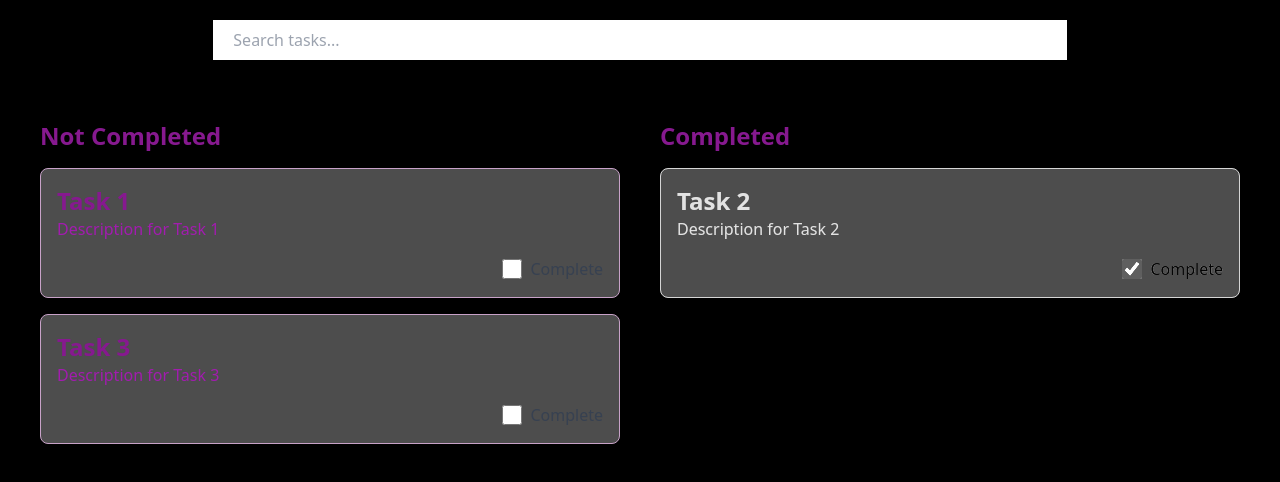
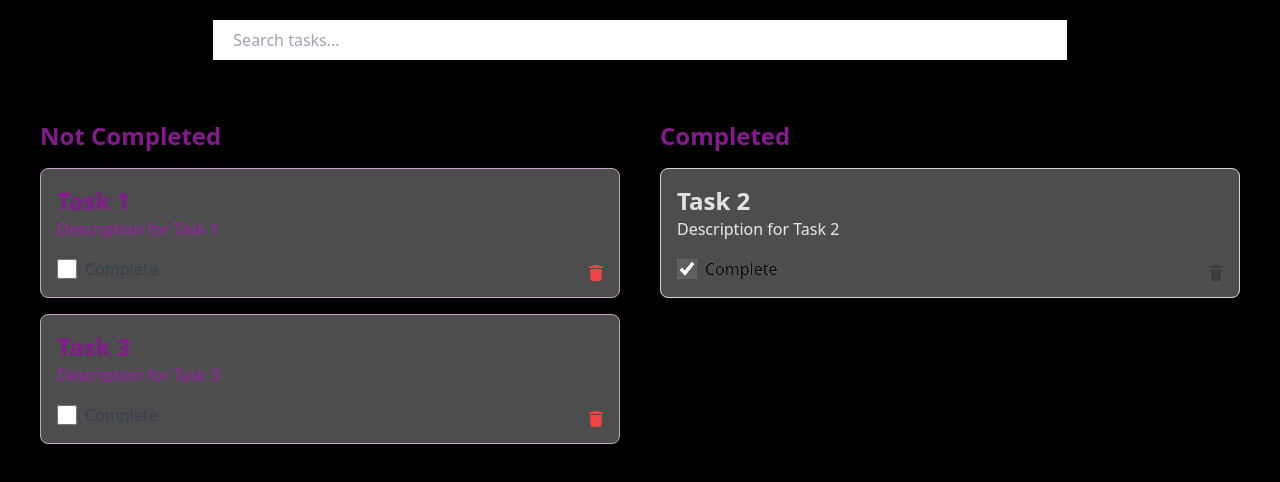
Before and after one commit to mdbudnick/todo-nextjs, a Next.js app: page / in a window 1280 px wide. Shown: the top 482 px of the page. Built offline with nearby package versions, Linux system fonts and the light colour scheme.

Commit message:
Add delete with confirmation to TaskCards

```diff
--- a/app/components/TaskCard.tsx
+++ b/app/components/TaskCard.tsx
@@ -1,18 +1,27 @@
 'use client'
 import React, { useEffect, useRef, useState } from 'react'
 import Task from '../types/Task'
+import { FontAwesomeIcon } from '@fortawesome/react-fontawesome'
+import { faTrash } from '@fortawesome/free-solid-svg-icons'
 
 interface TaskProps {
   task: Task
   onComplete: (taskId: string | number) => void
   onUpdateTask: (taskId: string | number, updatedTask: Partial<Task>) => void
+  onDelete: (taskId: string) => void
 }
 
-const TaskCard: React.FC<TaskProps> = ({ task, onComplete, onUpdateTask }) => {
+const TaskCard: React.FC<TaskProps> = ({
+  task,
+  onComplete,
+  onUpdateTask,
+  onDelete,
+}) => {
   const [isEditingTitle, setIsEditingTitle] = useState(false)
   const [isEditingDescription, setIsEditingDescription] = useState(false)
   const [updatedTitle, setUpdatedTitle] = useState(task.title)
   const [updatedDescription, setUpdatedDescription] = useState(task.description)
+  const [showDeleteConfirmation, setShowDeleteConfirmation] = useState(false)
 
   const handleComplete = () => {
     onComplete(task.id)
@@ -62,6 +71,19 @@ const TaskCard: React.FC<TaskProps> = ({ task, onComplete, onUpdateTask }) => {
 
   const handleDescriptionChange = (e: React.ChangeEvent<HTMLInputElement>) => {
     setUpdatedDescription(e.target.value)
+  }
+
+  const handleDeleteClick = () => {
+    setShowDeleteConfirmation(true)
+  }
+
+  const handleDeleteConfirmed = () => {
+    onDelete(task.id)
+    setShowDeleteConfirmation(false)
+  }
+
+  const handleDeleteCancelled = () => {
+    setShowDeleteConfirmation(false)
   }
 
   return (
@@ -117,7 +139,8 @@ const TaskCard: React.FC<TaskProps> = ({ task, onComplete, onUpdateTask }) => {
           </p>
         )}
       </div>
-      <div className="flex items-end justify-end mt-4">
+      <div className="flex items-end justify-between mt-4">
+        <div className="flex items-center">
           <label className="inline-flex items-center">
             <input
               type="checkbox"
@@ -128,6 +151,32 @@ const TaskCard: React.FC<TaskProps> = ({ task, onComplete, onUpdateTask }) => {
             <span className="ml-2 text-gray-700">Complete</span>
           </label>
         </div>
+        <div className="flex items-center">
+          {showDeleteConfirmation || (
+            <FontAwesomeIcon
+              icon={faTrash}
+              className="text-red-500 cursor-pointer"
+              onClick={handleDeleteClick}
+            />
+          )}
+          {showDeleteConfirmation && (
+            <div className="flex items-center space-x-4 text-xs">
+              <button
+                onClick={handleDeleteConfirmed}
+                className="h-5 px-2 py-1 bg-red-500 text-white rounded"
+              >
+                Delete
+              </button>
+              <button
+                onClick={handleDeleteCancelled}
+                className="h-5 px-2 py-1 bg-gray-400 text-white rounded"
+              >
+                Cancel
+              </button>
+            </div>
+          )}
+        </div>
+      </div>
     </div>
   )
 }
--- a/app/components/TasksList.tsx
+++ b/app/components/TasksList.tsx
@@ -50,11 +50,15 @@ const TasksList: React.FC<TasksListProps> = () => {
     updatedTask: Partial<Task>,
   ) => {
     // Find the task in the array and update it
-    setTasks((prevTasks) =>
-      prevTasks.map((task) =>
+    setTasks((tasks) =>
+      tasks.map((task) =>
         task.id === taskId ? { ...task, ...updatedTask } : task,
       ),
     )
+  }
+
+  const handleDelete = (taskId: string | number) => {
+    setTasks((tasks) => tasks.filter((task) => task.id !== taskId))
   }
 
   return (
@@ -79,6 +83,7 @@ const TasksList: React.FC<TasksListProps> = () => {
               task={task}
               onComplete={handleComplete}
               onUpdateTask={onUpdateTask}
+              onDelete={handleDelete}
             />
           ))}
         </div>
@@ -89,7 +94,13 @@ const TasksList: React.FC<TasksListProps> = () => {
             Completed
           </h2>
           {completedTasks.map((task) => (
-            <TaskCard key={task.id} task={task} onComplete={handleComplete} />
+            <TaskCard
+              key={task.id}
+              task={task}
+              onComplete={handleComplete}
+              onUpdateTask={onUpdateTask}
+              onDelete={handleDelete}
+            />
           ))}
         </div>
       </div>
--- a/package.json
+++ b/package.json
@@ -12,6 +12,9 @@
     "lint:fix": "next lint --fix"
   },
   "dependencies": {
+    "@fortawesome/fontawesome-svg-core": "^6.5.1",
+    "@fortawesome/free-solid-svg-icons": "^6.5.1",
+    "@fortawesome/react-fontawesome": "^0.2.0",
     "next": "14.1.0",
     "react": "^18",
     "react-dom": "^18"
```
Also changed, not shown: 1 other file (tests, documents, lock files or other folders). Lines whose indentation alone changed are shown as unchanged.
